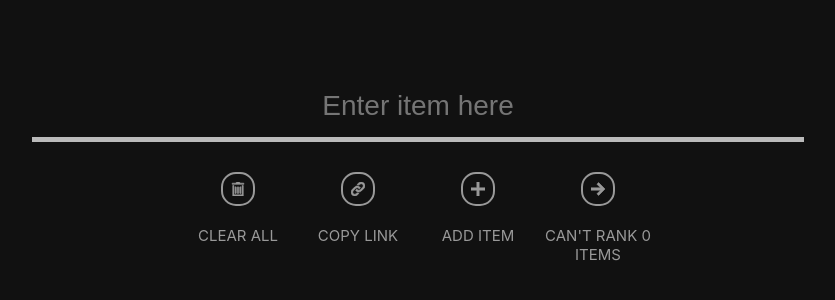
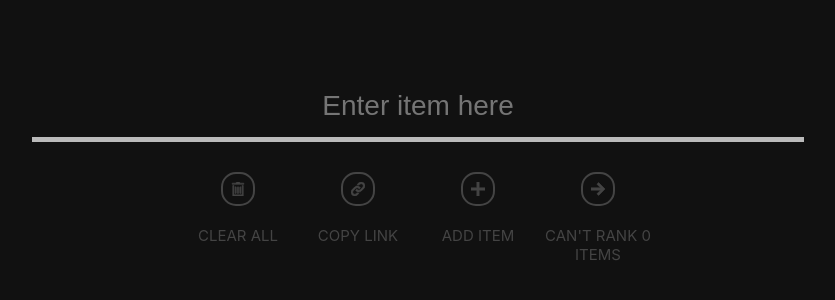
Before and after one commit to shatayu/rankings, a React (Create React App) app: page / in a window 1280 px wide. Shown: the part 138-438 px from the top of the page, without its empty margins (222-1057 px from the left). Built offline with nearby package versions, Linux system fonts and the light colour scheme.

Commit message:
color updates

```diff
--- a/src/Input/Buttons/AddEntryToListButton.react.js
+++ b/src/Input/Buttons/AddEntryToListButton.react.js
@@ -21,6 +21,7 @@ export default function AddEntryToListButton() {
                     setEntryInputTextboxContent('');
                 }
             }}
+            isDeleteButton={false}
         />
     )
 }
--- a/src/Input/Buttons/DeleteAllEntriesButton.react.js
+++ b/src/Input/Buttons/DeleteAllEntriesButton.react.js
@@ -12,6 +12,8 @@ export default function DeleteAllEntriesButton() {
             text='CLEAR ALL'
             isEnabled={entriesList.length > 0}
             onClick={() => setEntriesList([])}
+            isDeleteButton={true}
+
         />
     );
 }
--- a/src/Input/Buttons/GenericButton.js
+++ b/src/Input/Buttons/GenericButton.js
@@ -1,12 +1,14 @@
 import styles from '../Input.module.css';
 
-export default function GenericButton({icon, text, isEnabled, onClick}) {
+export default function GenericButton({icon, text, isEnabled, onClick, isDeleteButton}) {
+    const enabledIconAndTextContainerClass = isDeleteButton ? styles.enabledDeleteButtonIconAndTextContainer :
+        styles.enabledButtonIconAndTextContainer;
+
     return (
         <div className={
-            styles.buttonIconAndTextContainer + ' ' + (isEnabled ?
-                styles.enabledButtonIconAndTextContainer :
-                styles.disabledButtonIconAndTextContainer
-            )}
+            `${styles.buttonIconAndTextContainer} ${isEnabled ? enabledIconAndTextContainerClass :
+                styles.disabledButtonIconAndTextContainer}`
+            }
             onClick={() => {
                 if (isEnabled) {
                     onClick();
--- a/src/Input/Buttons/ShareLinkButton.react.js
+++ b/src/Input/Buttons/ShareLinkButton.react.js
@@ -42,6 +42,7 @@ export default function ShareLinkButton() {
                 const baseURL = window.location.href.substr(0, window.location.href.lastIndexOf('/')) + '/';
                 copy(baseURL + result.data.new_id);
             }}
+            isDeleteButton={false}
         />
     );
 }
--- a/src/Input/Buttons/StartRankingButton.react.js
+++ b/src/Input/Buttons/StartRankingButton.react.js
@@ -28,6 +28,7 @@ export default function StartRankingButton() {
                 setResponsesGraph(generateEmptyGraph(entriesList));
                 setPageNumber(PageNumber.RANKER);
             }}
+            isDeleteButton={false}
         />
     )
 }
--- a/src/Input/Input.module.css
+++ b/src/Input/Input.module.css
@@ -42,15 +42,15 @@
 
 @media (hover: hover) and (pointer: fine) {
     .textbox:hover {
-        border-bottom: 5px solid white;
+        border-bottom: 5px solid #12DB80;
     }
 }
 
 .textbox:focus {
     outline: none;
     border-width: 0px;
-    border-bottom: 5px solid white;
-    color: white;
+    border-bottom: 5px solid #12DB80;
+    color: #12DB80;
 }
 
 .buttonContainer {
@@ -77,7 +77,7 @@
 }
 
 .disabledButtonIconAndTextContainer {
-    color: #999999
+    color: #444444
 }
 
 .enabledButtonIconAndTextContainer {
@@ -110,7 +110,7 @@
 }
 
 .disabledButton {
-    border: 2px solid #999999;
+    border: 2px solid #444444;
 }
 
 .enabledButton {
@@ -119,11 +119,20 @@
 
 @media (hover: hover) and (pointer: fine) {
     .enabledButtonIconAndTextContainer:hover {
-        color: white;
+        color: #12DB80;
     }
 
     .enabledButtonIconAndTextContainer:hover .enabledButton {
-        border: 2px solid white;
+        border: 2px solid #12DB80;
+    }
+
+    .enabledDeleteButtonIconAndTextContainer:hover {
+        color: #C41449;
+        ;
+    }
+
+    .enabledDeleteButtonIconAndTextContainer:hover .enabledButton {
+        border: 2px solid #C41449;
     }
 }
 
@@ -151,7 +160,7 @@ svg {
 .toastSuccessComponentSVG {
     height: 18px;
     width: 18px;
-    color: #999999;
+    color: #444444;
 }
 
 @media (hover: hover) and (pointer: fine) {
@@ -193,7 +202,7 @@ svg {
 }
 
 .entry:hover {
-    color: white;
+    color: #12DB80;
 }
 
 .svgDeleteIcon {
@@ -210,14 +219,10 @@ svg {
 .svgDeleteIcon polygon,
 
 .svgDeleteIcon circle {
-    stroke: #333333;
+    stroke: #444444;
     stroke-width: 1.25px;
     min-height: 20px;
     max-height: 20px;
     min-width: 20px;
     max-width: 20px;
 }
-
-.svgDeleteIcon:hover {
-    color: white;
-}
--- a/src/Pair/Pair.module.css
+++ b/src/Pair/Pair.module.css
@@ -52,13 +52,13 @@
 }
 
 .highlightedElement {
-    border-color: white;
-    color: white;
+    border-color: #12DB80;
+    color: #12DB80;
 }
 
 @media (hover: hover) and (pointer: fine) {
     .element:hover {
-        border-color: white;
-        color: white;
+        border-color: #12DB80;
+        color: #12DB80;
     }
 }
--- a/src/Ranker/Ranker.js
+++ b/src/Ranker/Ranker.js
@@ -134,7 +134,7 @@ function ProgressIndicator({
             flexDirection: 'row',
             alignItems: 'center'
         }}>
-            <PreviousQuestionArrow {...arrowProps} color={questionNumber > 1 ? '#BBBBBB' : '#999999'} onClick={() => {
+            <PreviousQuestionArrow {...arrowProps} color={questionNumber > 1 ? '#BBBBBB' : '#444444'} onClick={() => {
                 if (questionNumber > 1) {
                     const previousQuestion = userQuestionsAsked[questionNumber - 2];
                     const a = previousQuestion[0];
@@ -155,7 +155,7 @@ function ProgressIndicator({
                 }
             }}/>
             <span className={styles.progressIndicator}>{questionNumber} out of up to {maxNumberOfQuestions}</span>
-            <NextQuestionArrow {...arrowProps} color={shouldForwardBeEnabled? '#BBBBBB' : '#999999'} onClick={() => {
+            <NextQuestionArrow {...arrowProps} color={shouldForwardBeEnabled? '#BBBBBB' : '#444444'} onClick={() => {
                 // if the next question is nonnull and has been asked before then select the previously selected answer and move to next
                 if (shouldForwardBeEnabled) {
                     const [better, worse] = userQuestionsAsked[nextQuestionNumber - 1];
--- a/src/Results/Results.module.css
+++ b/src/Results/Results.module.css
@@ -19,7 +19,7 @@
 }
 
 .fillerJustification {
-    color: #999999;
+    color: #444444;
     font-size: 20px;
     text-align: center;
 }
@@ -33,11 +33,11 @@
 }
 
 .selectedElement {
-    color: white;
+    color: #12DB80;
 }
 
 @media (hover: hover) and (pointer: fine) {
     .element:hover {
-        color: white;
+        color: #12DB80;
     }
 }
```
